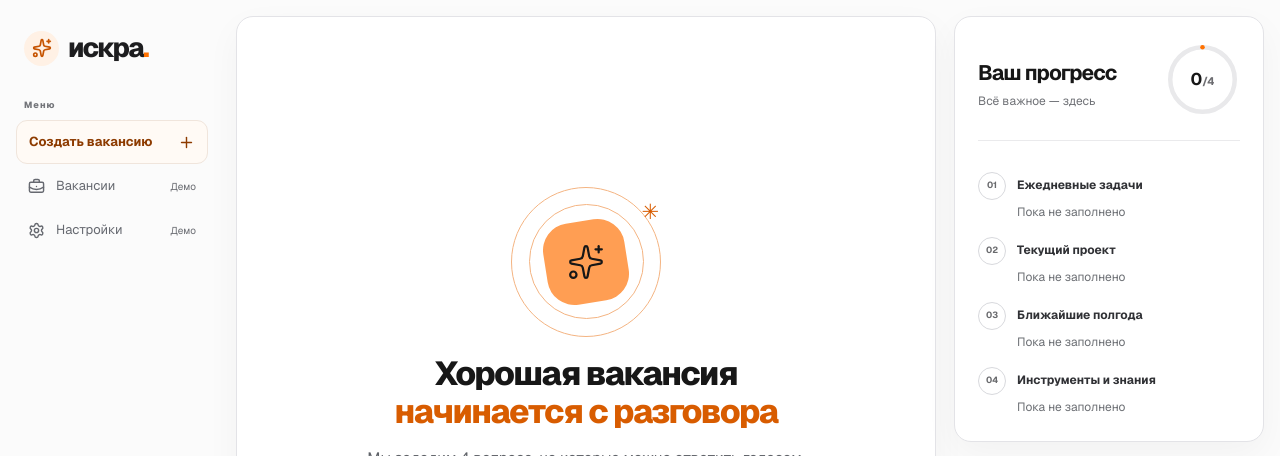
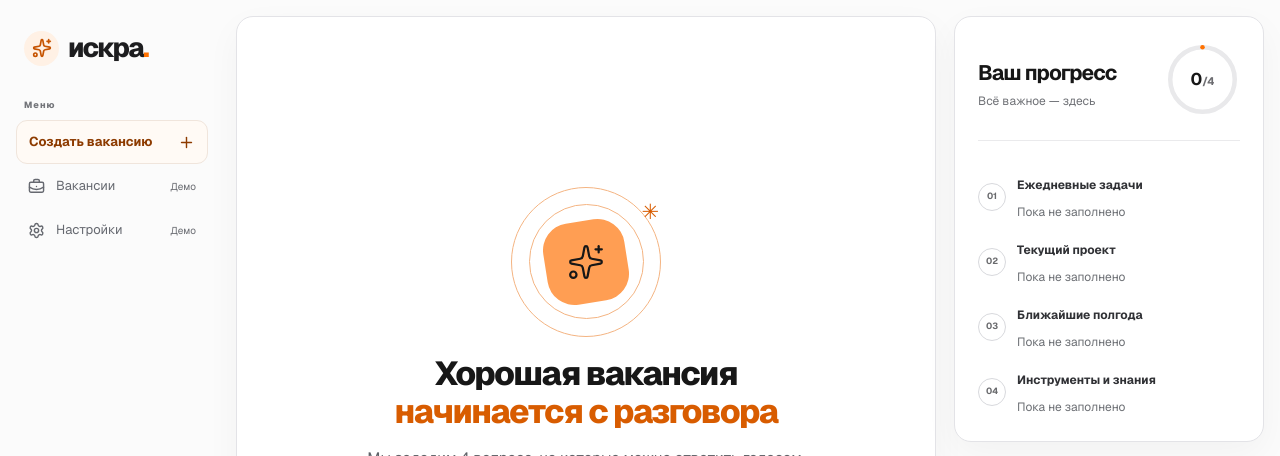
Before and after one commit to anastasiyarudomyotova/iskra, a Next.js app: page / in a window 1280 px wide. Shown: the top 456 px of the page. Built offline with nearby package versions, Linux system fonts and the light colour scheme.

Commit message:
Align progress marker with answer summary
Co-authored-by: arena-agent <297053741+arena-agent@users.noreply.github.com>

```diff
--- a/src/app/globals.css
+++ b/src/app/globals.css
@@ -365,3 +365,5 @@ body, .app-shell { background: #fbfbfb; color: #171717; }
 .result-screen .question-top h2 { margin-top: 0; }
 .question-screen .question-hint { margin-top: 6px; }
 .review-content > b { display: flex; align-items: center; min-height: 28px; line-height: 1.3; }
+/* Center the marker against a title and one-line description, excluding the edit action. */
+.review-number { margin-top: 10.5px; }
```
